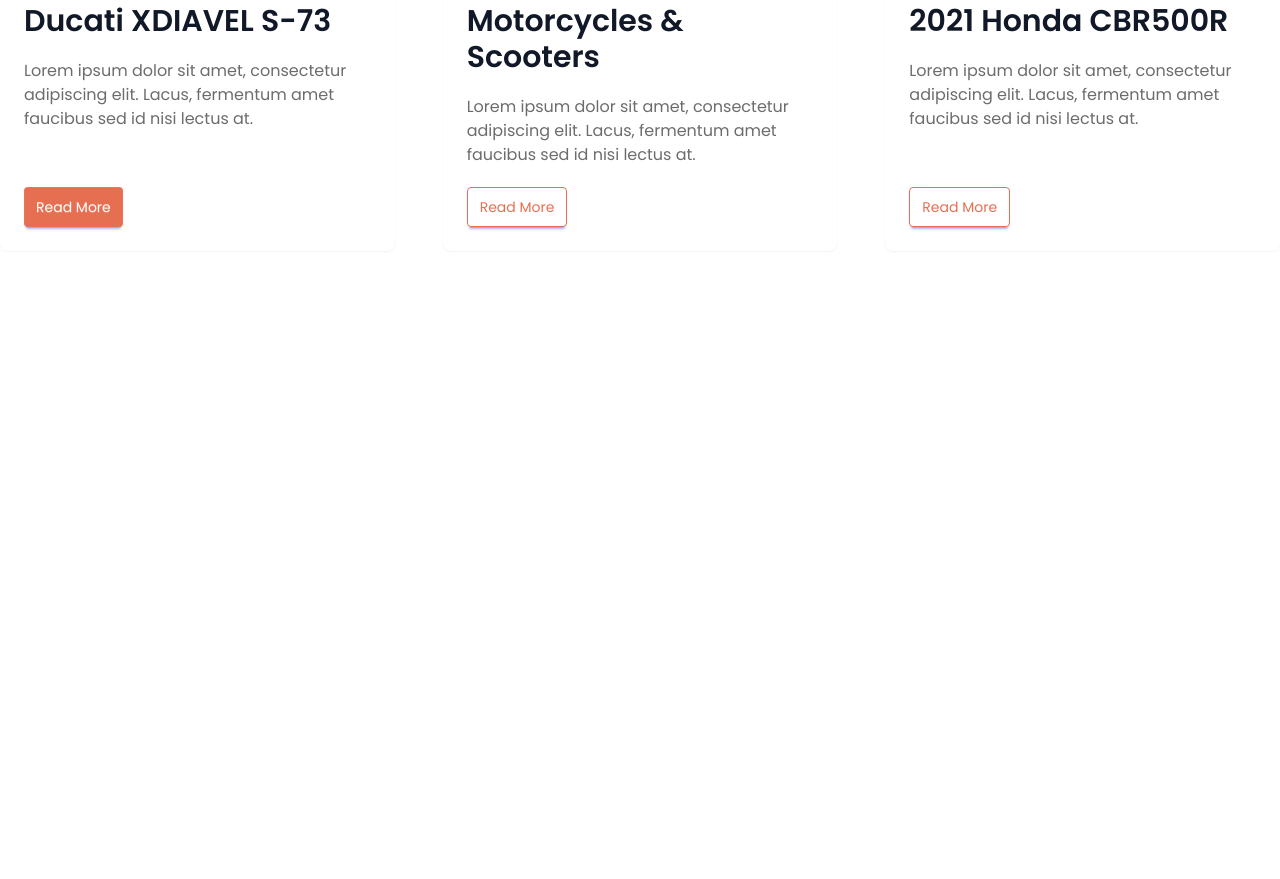
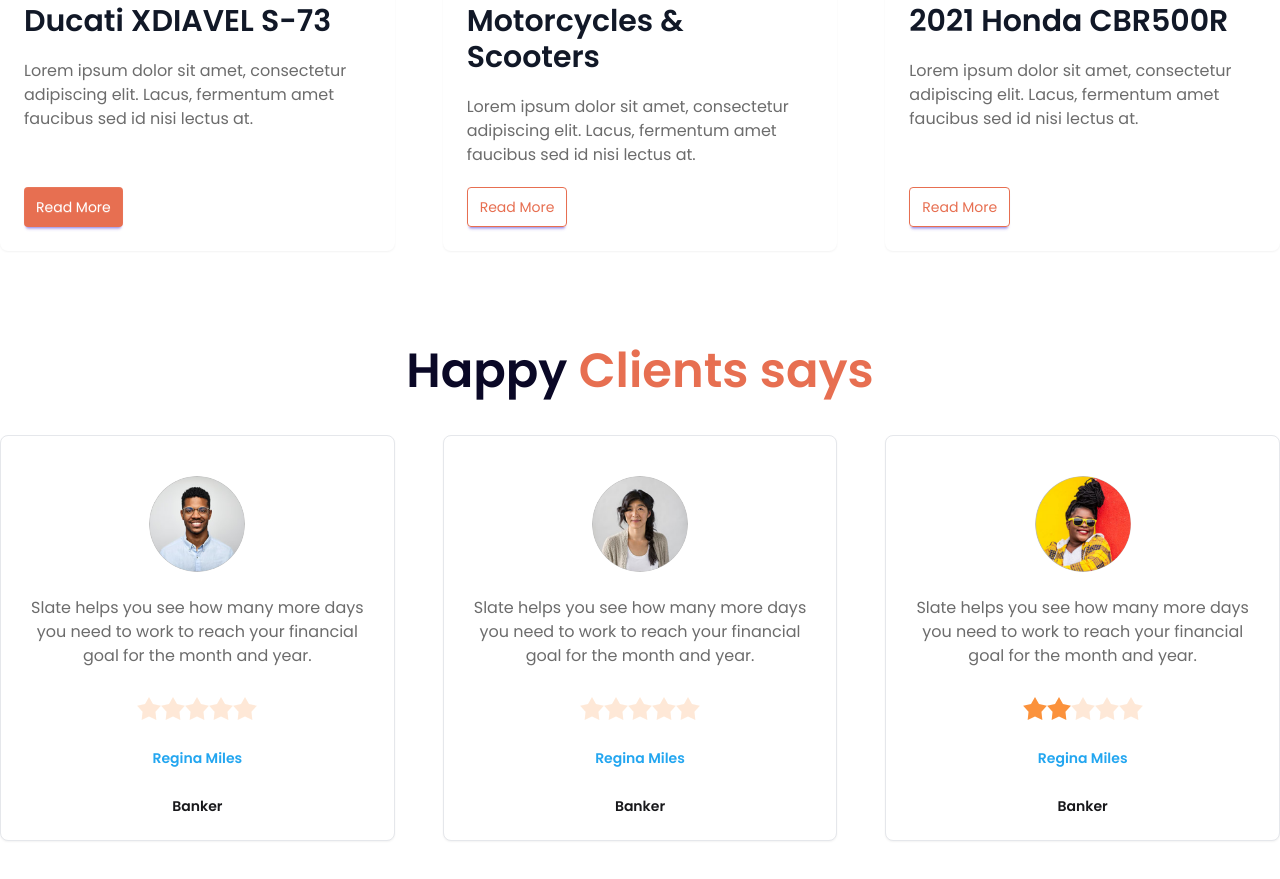
Before and after one commit to prodip36/biker-zone-daisyui, a plain HTML site: page index.html in a window 1280 px wide. Shown: the part 1531-2410 px from the top of the page. Before the commit the page ends 1878 px from the top, so only its background shows below. Drawn offline with nearby package versions, Linux system fonts and the light colour scheme.

Commit message:
review added

```diff
--- a/index.html
+++ b/index.html
@@ -191,6 +191,92 @@
              </div>
           </section>
 
+        <!-- review section -->
+          <section class="my-24">
+            <h2 class="text-5xl font-semibold text-[#0A0826] text-center">Happy <span class="text-[#E76F51]">Clients says</span></h2>
+            <!-- card section -->
+            <div class="grid grid-cols-1 md:grid-cols-2 lg:grid-cols-3 gap-12 my-10">
+              <!-- card 1 -->
+              <div class="card bg-base-100  shadow-sm border">
+                <figure class="px-10 pt-10">
+                  <div class="avatar">
+                    <div class="w-24 rounded-full">
+                      <img src="./images/others/user-1.png" />
+                    </div>
+                  </div>
+                </figure>
+                <div class="card-body items-center text-center space-y-5">
+                  <p class="text-base text-[#6C6C6C]">Slate helps you see how
+                    many more days you need
+                    to work to reach your financial
+                    goal for the month and year.</p>
+                    <div class="rating">
+                      <input type="radio" name="rating-4" class="mask mask-star-2 bg-orange-400" aria-label="1 star" />
+                      <input type="radio" name="rating-4" class="mask mask-star-2 bg-orange-400" aria-label="2 star" checked="checked" />
+                      <input type="radio" name="rating-4" class="mask mask-star-2 bg-orange-400" aria-label="3 star" />
+                      <input type="radio" name="rating-4" class="mask mask-star-2 bg-orange-400" aria-label="4 star" />
+                      <input type="radio" name="rating-4" class="mask mask-star-2 bg-orange-400" aria-label="5 star" />
+                    </div>
+                    <h4 class="font-semibold text-sm text-[#23a6f0]">Regina Miles</h4>
+                    <h5 class="text-sm font-semibold">Banker</h5>
+
+                </div>
+              </div>
+               <!-- card 2 -->
+               <div class="card bg-base-100  shadow-sm border">
+                <figure class="px-10 pt-10">
+                  <div class="avatar">
+                    <div class="w-24 rounded-full">
+                      <img src="./images/others/user-2.png" />
+                    </div>
+                  </div>
+                </figure>
+                <div class="card-body items-center text-center space-y-5">
+                  <p class="text-base text-[#6C6C6C]">Slate helps you see how
+                    many more days you need
+                    to work to reach your financial
+                    goal for the month and year.</p>
+                    <div class="rating">
+                      <input type="radio" name="rating-4" class="mask mask-star-2 bg-orange-400" aria-label="1 star" />
+                      <input type="radio" name="rating-4" class="mask mask-star-2 bg-orange-400" aria-label="2 star" checked="checked" />
+                      <input type="radio" name="rating-4" class="mask mask-star-2 bg-orange-400" aria-label="3 star" />
+                      <input type="radio" name="rating-4" class="mask mask-star-2 bg-orange-400" aria-label="4 star" />
+                      <input type="radio" name="rating-4" class="mask mask-star-2 bg-orange-400" aria-label="5 star" />
+                    </div>
+                    <h4 class="font-semibold text-sm text-[#23a6f0]">Regina Miles</h4>
+                    <h5 class="text-sm font-semibold">Banker</h5>
+
+                </div>
+              </div>
+               <!-- card 3 -->
+               <div class="card bg-base-100  shadow-sm border">
+                <figure class="px-10 pt-10">
+                  <div class="avatar">
+                    <div class="w-24 rounded-full">
+                      <img src="./images/others/user-3.png" />
+                    </div>
+                  </div>
+                </figure>
+                <div class="card-body items-center text-center space-y-5">
+                  <p class="text-base text-[#6C6C6C]">Slate helps you see how
+                    many more days you need
+                    to work to reach your financial
+                    goal for the month and year.</p>
+                    <div class="rating">
+                      <input type="radio" name="rating-4" class="mask mask-star-2 bg-orange-400" aria-label="1 star" />
+                      <input type="radio" name="rating-4" class="mask mask-star-2 bg-orange-400" aria-label="2 star" checked="checked" />
+                      <input type="radio" name="rating-4" class="mask mask-star-2 bg-orange-400" aria-label="3 star" />
+                      <input type="radio" name="rating-4" class="mask mask-star-2 bg-orange-400" aria-label="4 star" />
+                      <input type="radio" name="rating-4" class="mask mask-star-2 bg-orange-400" aria-label="5 star" />
+                    </div>
+                    <h4 class="font-semibold text-sm text-[#23a6f0]">Regina Miles</h4>
+                    <h5 class="text-sm font-semibold">Banker</h5>
+
+                </div>
+              </div>
+            </div>
+          </section>
+
       </main>
       <!-- footer section -->
        <footer>
```
